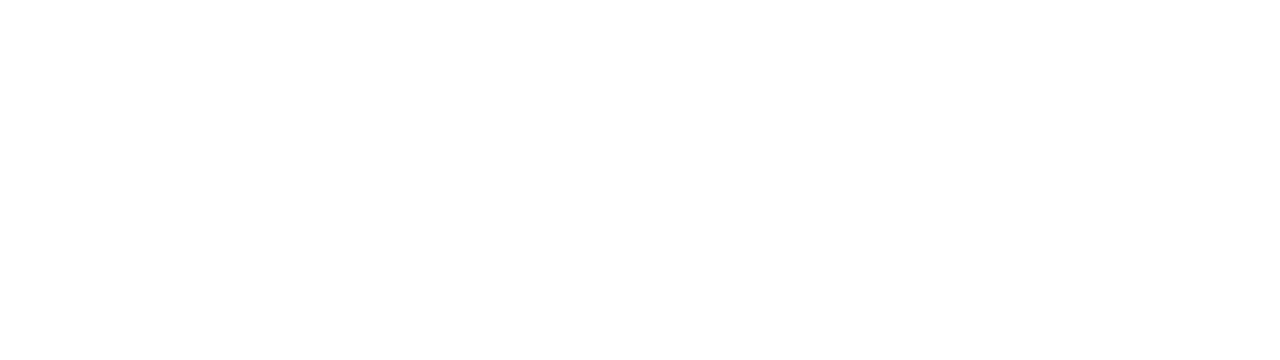
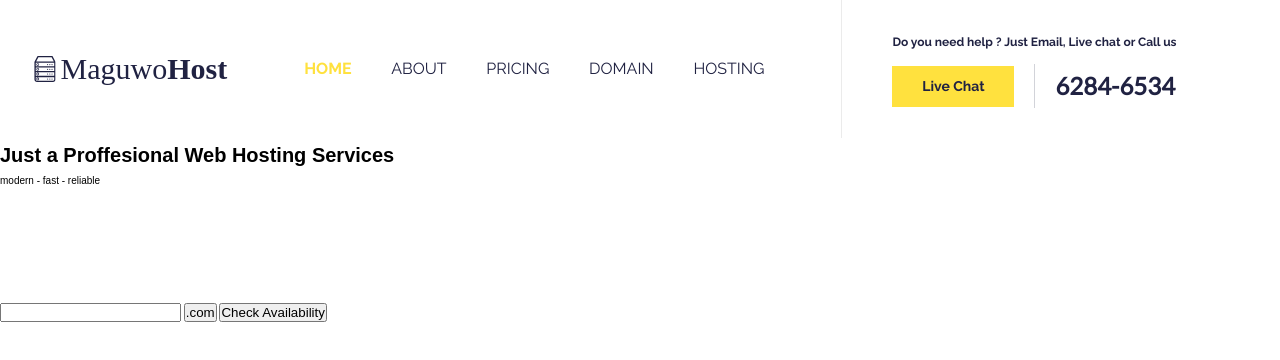
Before and after one commit to silvervian/WWDChallenge34, a website: page src/index.html in a window 1280 px wide. Drawn offline with nearby package versions, Linux system fonts and the light colour scheme; files that its build step writes are made by us from their sources.

Commit message:
Add Header

```diff
--- a/src/index.html
+++ b/src/index.html
@@ -11,6 +11,52 @@
 
 <body>
 
+  <header class="header">
+
+    <a href="#" class="logo">
+      <img src="img/icon-logo.svg" alt="Logo" class="logo__img">
+      <span class="logo__name">Maguwo<span class="logo__name logo__name--bold">Host</span></span>
+    </a>
+
+    <nav class="nav-header">
+      <ul class="nav-header__list">
+        <a href="#" class="nav-header__link">
+          <li class="nav-header__item nav-header__item--active">Home</li>
+        </a>
+        <a href="#" class="nav-header__link">
+          <li class="nav-header__item">About</li>
+        </a>
+        <a href="#" class="nav-header__link">
+          <li class="nav-header__item">Pricing</li>
+        </a>
+        <a href="#" class="nav-header__link">
+          <li class="nav-header__item">Domain</li>
+        </a>
+        <a href="#" class="nav-header__link">
+          <li class="nav-header__item">Hosting</li>
+        </a>
+      </ul>
+    </nav>
+
+    <div class="contact-header">
+      <div class="contact-header__desc">Do you need help ? Just Email, Live chat or Call us</div>
+      <button class="contact-header__btn">Live Chat</button>
+      <div class="contact-header__number">6284-6534</div>
+    </div>
+
+  </header>
+
+  <div class="hero">
+    <h1 class="primary">Just a Proffesional Web Hosting Services</h1>
+    <div class="hero__desc">modern - fast - reliable</div>
+    <img class="hero__icon" src="img/icon-triple.svg" alt="">
+    <form action="" class="hero__form">
+      <input type="text" class="hero__input">
+      <input class="hero__input-btn" type="button" value=".com">
+      <input class="hero__input-btn--light" type="button" value="Check Availability">
+    </form>
+  </div>
+
   <script src="./js/app.js"></script>
 </body>
 
--- a/src/sass/base/_typography.scss
+++ b/src/sass/base/_typography.scss
@@ -1,3 +1,6 @@
+@import url('https://fonts.googleapis.com/css?family=Arvo:400,400i,700|Lato|Raleway:400,600,700');
+@import url('https://use.fontawesome.com/releases/v5.6.3/css/all.css');
+
 body {
   font-family: sans-serif;
   line-height: 1.7;
--- /dev/null
+++ b/src/sass/components/_contact-header.scss
@@ -0,0 +1,42 @@
+.contact-header {
+  max-width: 41rem;
+  display: flex;
+  flex-wrap: wrap;
+  border-left: 1px solid #ebebeb;
+  align-items: center;
+  padding: 3rem 5rem;
+
+  &__desc {
+    margin-bottom: 1rem;
+    color: #202242;
+    font-family: "Raleway";
+    font-size: 1.2rem;
+    font-weight: 700;
+    line-height: 2.4rem;
+    flex: 1 1 100%;
+  }
+
+  &__btn {
+    margin-right: 2rem;
+    width: 12.2rem;
+    height: 4.1rem;
+    background-color: #ffe13e;
+    color: #202242;
+    font-family: "Raleway";
+    font-size: 1.4rem;
+    font-weight: 700;
+    line-height: 2.4rem;
+    border: 0px;
+  }
+
+
+  &__number {
+    padding: 1rem 2rem;
+    color: #202242;
+    font-family: Lato;
+    font-size: 2.4rem;
+    font-weight: 700;
+    line-height: 2.4rem;
+    border-left: 1px solid rgba(32, 34, 66, .2);
+  }
+}
--- /dev/null
+++ b/src/sass/components/_logo.scss
@@ -0,0 +1,21 @@
+.logo {
+  display: flex;
+  align-items: center;
+
+  &__img {
+    width: 3.2rem;
+    height: 2.6rem;
+  }
+
+  &__name {
+    color: #202242;
+    font-family: Rockwell;
+    font-size: 3rem;
+    font-weight: 400;
+    line-height: 2.4rem;
+
+    &--bold {
+      font-weight: 700;
+    }
+  }
+}
--- /dev/null
+++ b/src/sass/components/_nav-header.scss
@@ -0,0 +1,29 @@
+.nav-header {
+
+   &__list {
+     width: 50rem;
+     display: flex;
+     list-style: none;
+     justify-content: space-around;
+   }
+
+   &__link {
+
+   }
+
+   &__item {
+    color: #202242;
+    font-size: 1.6rem;
+    font-weight: 400;
+    line-height: 2.4rem;
+    text-transform: uppercase;
+    font-family: "Raleway";
+
+
+
+    &--active, &:hover {
+      font-weight: 700;
+      color: #ffe13e;
+    }
+   }
+}
--- a/src/sass/layout/_layout.scss
+++ b/src/sass/layout/_layout.scss
@@ -0,0 +1,7 @@
+.header {
+  background: rgb(255, 255, 255);
+  margin: 0 auto;
+  display: flex;
+  justify-content: space-around;
+  align-items: center;
+}
--- a/src/sass/main.scss
+++ b/src/sass/main.scss
@@ -9,4 +9,6 @@
 
 @import 'layout/layout';
 
-// @import 'components/componenet';
+@import 'components/logo';
+@import 'components/nav-header';
+@import 'components/contact-header';
```
Also changed, not shown: README.md, src/img/SEO-01.jpg (added), src/img/SEO-02.png (added), src/img/SEO-03.png (added), src/img/SEO-04.jpg (added), src/img/avatar.png (added), src/img/fish-logo.png (added), src/img/icon-logo.svg (added), src/img/icon-server.svg (added), src/img/icon-triple.svg (added), src/img/tree-logo.png (added), src/img/u-logo.png (added), src/img/x-logo.png (added). Lines whose indentation alone changed are shown as unchanged.
